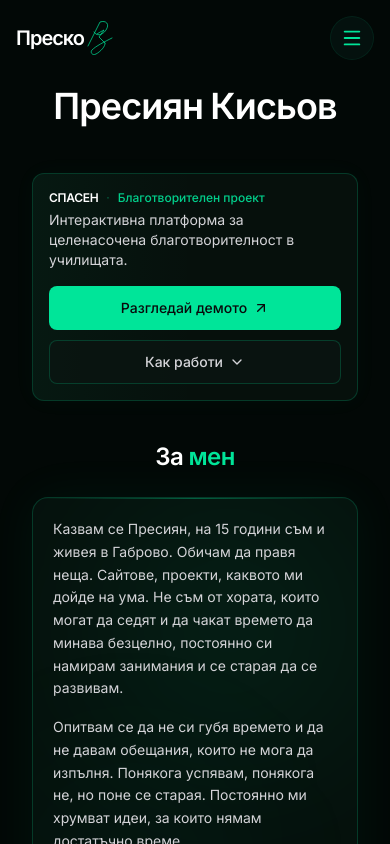
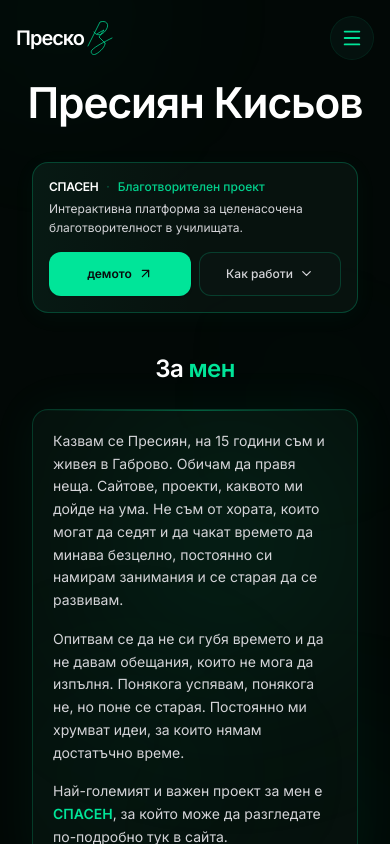
Before and after one commit to PresianKisiov/-, a React (Vite) app: page / in a window 390 px wide. Shown: the top 844 px of the page. Built offline with nearby package versions, Linux system fonts and the light colour scheme.

Commit message:
refactor: optimize performance and remove page loader
- Remove loading overlay for faster navigation
- Optimize background animations for mobile performance
- Improve scroll event handling and touch interaction for 3D component

```diff
--- a/src/components/Box3D.tsx
+++ b/src/components/Box3D.tsx
@@ -112,7 +112,7 @@ export default function Box3D() {
       <div className="flex flex-col items-center gap-10 sm:gap-14 w-full max-w-[340px] sm:max-w-[400px]">
         {/* 3D Scene viewport container */}
         <div
-          className="relative w-full h-[360px] sm:h-[450px] flex items-center justify-center"
+          className="relative w-full h-[360px] sm:h-[450px] flex items-center justify-center touch-pan-y"
           style={{ perspective: '1200px' }}
           onMouseEnter={() => setIsHovered(true)}
           onMouseLeave={() => setIsHovered(false)}
@@ -145,9 +145,9 @@ export default function Box3D() {
 
         {/* The 3D Cube wrapper */}
         <motion.div
-          drag
-          dragConstraints={{ left: 0, right: 0, top: 0, bottom: 0 }}
-          dragElastic={0.1}
+          drag="x"
+          dragConstraints={{ left: 0, right: 0 }}
+          dragElastic={0.05}
           onDrag={handleDrag}
           style={{
             rotateX,
--- a/src/components/Layout.tsx
+++ b/src/components/Layout.tsx
@@ -1,24 +1,11 @@
-import { useState, useEffect } from 'react';
 import { Outlet } from 'react-router-dom';
-import { AnimatePresence } from 'motion/react';
 import Navbar from './Navbar';
 import Footer from './Footer';
-import PageLoader from './PageLoader';
 
 export default function Layout() {
-  const [isLoading, setIsLoading] = useState(false);
-
-  const triggerLoading = () => {
-    setIsLoading(true);
-    setTimeout(() => setIsLoading(false), 800); // Simulate loading for 800ms
-  };
-
   return (
     <div className="min-h-screen bg-[#020806] text-zinc-100 font-sans selection:bg-[#10b981]/30 transition-colors duration-300 relative overflow-hidden">
-      <AnimatePresence>
-        {isLoading && <PageLoader />}
-      </AnimatePresence>
-      <Navbar onNavClick={triggerLoading} />
+      <Navbar />
       <div className="w-full max-w-6xl mx-auto px-4 sm:px-8 flex flex-col min-h-screen relative z-10">
         <main className="flex-grow pt-16 sm:pt-28 pb-10 sm:pb-24">
           <Outlet />
--- a/src/components/Navbar.tsx
+++ b/src/components/Navbar.tsx
@@ -54,7 +54,7 @@ export default function Navbar({ onNavClick }: NavbarProps) {
       }
     };
 
-    window.addEventListener('scroll', handleScroll);
+    window.addEventListener('scroll', handleScroll, { passive: true });
     handleScroll(); // Initial check
     return () => window.removeEventListener('scroll', handleScroll);
   }, []);
--- a/src/pages/Home.tsx
+++ b/src/pages/Home.tsx
@@ -33,89 +33,27 @@ export default function Home() {
   return (
     <div className="pb-20 min-h-screen selection:bg-brand/30 selection:text-brand relative">
 
-      {/* Background Glows to fill empty sides */}
+      {/* Background Ambient Glows - Optimized for mobile 60/120fps scrolling */}
       <div className="fixed inset-0 pointer-events-none z-[-1] overflow-hidden">
-        <motion.div
-          animate={{
-            scale: [1, 1.2, 1],
-            opacity: [0.05, 0.1, 0.05],
-            x: [0, 50, 0],
-            y: [0, 30, 0]
-          }}
-          transition={{ duration: 15, repeat: Infinity, ease: "easeInOut" }}
-          className="absolute top-[-10%] left-[-10%] w-[50vw] h-[50vw] rounded-full bg-brand/5 blur-[120px]"
-        />
-        <motion.div
-          animate={{
-            scale: [1, 1.1, 1],
-            opacity: [0.05, 0.08, 0.05],
-            x: [0, -40, 0],
-            y: [0, -20, 0]
-          }}
-          transition={{ duration: 20, repeat: Infinity, ease: "easeInOut" }}
-          className="absolute bottom-[-10%] right-[-10%] w-[50vw] h-[50vw] rounded-full bg-brand/5 blur-[120px]"
-        />
-        <motion.div
-          animate={{
-            scale: [1, 1.3, 1],
-            opacity: [0.03, 0.06, 0.03],
-            x: [0, 30, 0],
-            y: [0, 50, 0]
-          }}
-          transition={{ duration: 18, repeat: Infinity, ease: "easeInOut" }}
-          className="absolute top-[40%] right-[10%] w-[30vw] h-[30vw] rounded-full bg-brand/5 blur-[100px]"
-        />
+        <div className="absolute top-[-10%] left-[-10%] w-[50vw] h-[50vw] max-w-[500px] max-h-[500px] rounded-full bg-brand/[0.04] blur-[80px]" />
+        <div className="absolute bottom-[-10%] right-[-10%] w-[50vw] h-[50vw] max-w-[500px] max-h-[500px] rounded-full bg-brand/[0.04] blur-[80px]" />
+        <div className="absolute top-[40%] right-[5%] w-[30vw] h-[30vw] max-w-[350px] max-h-[350px] rounded-full bg-brand/[0.03] blur-[70px]" />
       </div>
 
       {/* Hero Section */}
-      <section id="home" className="flex flex-col justify-center pt-4 sm:pt-12 pb-6 sm:pb-12 relative">
+      <section id="home" className="flex flex-col justify-center pt-3 sm:pt-12 pb-5 sm:pb-12 relative">
 
         {/* Hero Section Content */}
         <motion.div
-          initial={{ opacity: 0, y: 20 }}
+          initial={{ opacity: 0, y: 15 }}
           animate={{ opacity: 1, y: 0 }}
-          transition={{ duration: 0.6, ease: [0.22, 1, 0.36, 1] }}
+          transition={{ duration: 0.5, ease: [0.16, 1, 0.3, 1] }}
           className="space-y-4 sm:space-y-8 relative w-full max-w-5xl z-10 mx-auto text-center lg:text-left px-2 sm:px-6 lg:pl-4"
         >
           <div className="flex items-baseline gap-2 sm:gap-4 justify-center lg:justify-start py-1">
-            <h1 className="text-4xl sm:text-6xl md:text-7xl lg:text-8xl font-bold tracking-tight text-white leading-tight flex flex-wrap justify-center lg:justify-start">
-              {"Пресиян Кисьов".split(" ").map((word, wordIdx) => (
-                <span key={wordIdx} className="flex mr-[0.2em] last:mr-0">
-                  {word.split("").map((char, i) => (
-                    <motion.span
-                      key={i}
-                      initial={{ y: 30, opacity: 0, rotateX: -90, filter: "blur(6px)", scale: 0.85 }}
-                      animate={{ y: 0, opacity: 1, rotateX: 0, filter: "blur(0px)", scale: 1 }}
-                      whileHover={{
-                        y: -10,
-                        scale: 1.15,
-                        color: "#00e599",
-                        textShadow: "0 0 25px rgba(0,229,153,0.8)",
-                        transition: { duration: 0.2, type: "spring", stiffness: 300 }
-                      }}
-                      whileTap={{
-                        scale: 1.05,
-                        color: "#00e599",
-                        transition: { duration: 0.1 }
-                      }}
-                      transition={{
-                        y: {
-                          duration: 0.8,
-                          delay: 0.1 + (wordIdx * 5 + i) * 0.05,
-                          ease: [0.22, 1, 0.36, 1]
-                        },
-                        opacity: { duration: 0.6, delay: 0.1 + (wordIdx * 5 + i) * 0.05 },
-                        rotateX: { duration: 0.8, delay: 0.1 + (wordIdx * 5 + i) * 0.05 },
-                        filter: { duration: 0.6, delay: 0.1 + (wordIdx * 5 + i) * 0.05 },
-                        scale: { duration: 0.6, delay: 0.1 + (wordIdx * 5 + i) * 0.05 }
-                      }}
-                      className="cursor-default inline-block origin-bottom touch-manipulation"
-                    >
-                      {char}
-                    </motion.span>
-                  ))}
-                </span>
-              ))}
+            <h1 className="text-[2.65rem] xs:text-5xl sm:text-6xl md:text-7xl lg:text-8xl font-black sm:font-bold tracking-tight text-white leading-[1.08] flex flex-wrap justify-center lg:justify-start gap-x-2.5 sm:gap-x-4 select-none">
+              <span className="inline-block transition-colors duration-200 hover:text-brand">Пресиян</span>
+              <span className="inline-block transition-colors duration-200 hover:text-brand">Кисьов</span>
             </h1>
           </div>
         </motion.div>
@@ -124,9 +62,9 @@ export default function Home() {
       {/* Mission & Values Section - Clean & Natural */}
       <section
         id="mission"
-        className="scroll-mt-24 max-w-5xl mx-auto px-4 sm:px-6 pt-4 pb-2"
+        className="scroll-mt-24 max-w-5xl mx-auto px-4 sm:px-6 pt-3 pb-2"
       >
-        <div className="flex flex-col sm:flex-row sm:items-center justify-between gap-4 p-4 sm:p-5 rounded-xl border border-brand/20 bg-[#0a1612]/60 hover:border-brand/35 transition-colors relative overflow-hidden shadow-[0_0_25px_rgba(0,229,153,0.03)]">
+        <div className="flex flex-col sm:flex-row sm:items-center justify-between gap-3.5 sm:gap-4 p-4 sm:p-5 rounded-2xl border border-brand/25 bg-[#0a1612]/75 hover:border-brand/40 transition-colors relative overflow-hidden shadow-[0_4px_24px_rgba(0,229,153,0.04)]">
           <div className="absolute inset-0 bg-gradient-to-r from-brand/[0.04] via-transparent to-transparent pointer-events-none" />
           <div className="space-y-1 relative z-10">
             <div className="flex items-center gap-2 text-xs text-zinc-400">
@@ -134,20 +72,20 @@ export default function Home() {
               <span aria-hidden="true" className="text-brand/40">·</span>
               <span className="text-brand/90 font-medium">Благотворителен проект</span>
             </div>
-            <p className="text-sm text-zinc-300 font-normal">
+            <p className="text-xs sm:text-sm text-zinc-300 font-normal leading-relaxed">
               Интерактивна платформа за целенасочена благотворителност в училищата.
             </p>
           </div>
 
-          <div className="flex flex-col sm:flex-row items-stretch sm:items-center gap-2.5 w-full sm:w-auto shrink-0 relative z-10">
+          <div className="grid grid-cols-2 sm:flex sm:flex-row items-center gap-2 sm:gap-2.5 w-full sm:w-auto shrink-0 relative z-10">
             <a
               href="https://spasen.netlify.app"
               target="_blank"
               rel="noopener noreferrer"
-              className="inline-flex items-center justify-center gap-1.5 px-4 py-2.5 min-h-[44px] text-sm font-medium text-zinc-950 bg-brand hover:bg-[#10b981] active:scale-[0.98] rounded-lg transition-all w-full sm:w-auto text-center touch-manipulation"
+              className="inline-flex items-center justify-center gap-1.5 px-3 sm:px-4 py-2.5 min-h-[44px] text-xs sm:text-sm font-semibold text-zinc-950 bg-brand hover:bg-[#10b981] active:scale-[0.98] rounded-xl transition-all text-center touch-manipulation shadow-sm"
             >
-              <span>Разгледай демото</span>
-              <ArrowUpRight size={16} />
+              <span><span className="hidden xs:inline">Разгледай </span>демото</span>
+              <ArrowUpRight size={15} />
             </a>
 
             <button
@@ -160,10 +98,10 @@ export default function Home() {
                   setShowSpasenDetails(true);
                 }
               }}
-              className="inline-flex items-center justify-center gap-1.5 px-4 py-2.5 min-h-[44px] text-sm font-medium text-zinc-300 hover:text-white bg-[#0a1612]/80 hover:bg-[#0d221b] active:scale-[0.98] border border-brand/20 hover:border-brand/40 rounded-lg transition-all w-full sm:w-auto text-center touch-manipulation"
+              className="inline-flex items-center justify-center gap-1.5 px-3 sm:px-4 py-2.5 min-h-[44px] text-xs sm:text-sm font-medium text-zinc-300 hover:text-white bg-[#0a1612]/90 hover:bg-[#0d221b] active:scale-[0.98] border border-brand/20 hover:border-brand/40 rounded-xl transition-all text-center touch-manipulation"
             >
-              <span>{showSpasenDetails ? 'Скрий подробностите' : 'Как работи'}</span>
-              <ChevronDown size={16} className={cn("transition-transform duration-200", showSpasenDetails && "rotate-180")} />
+              <span>{showSpasenDetails ? 'Скрий' : 'Как работи'}</span>
+              <ChevronDown size={15} className={cn("transition-transform duration-200", showSpasenDetails && "rotate-180")} />
             </button>
           </div>
         </div>
```
